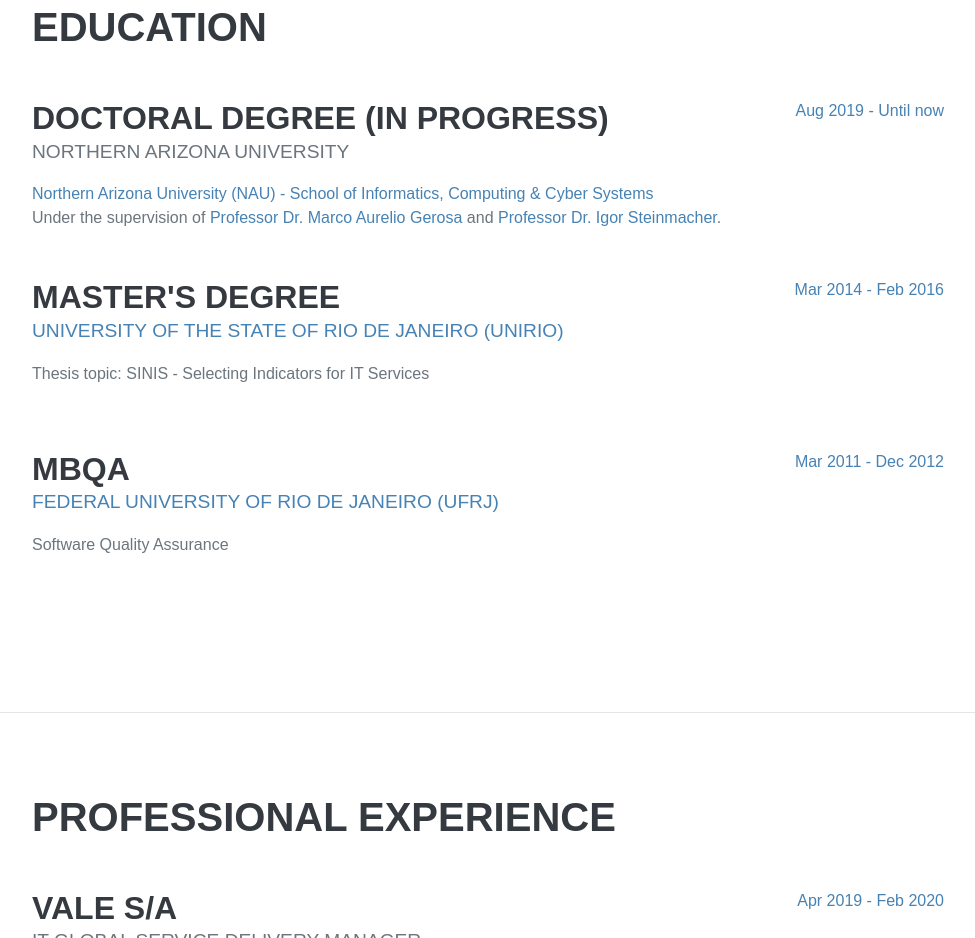
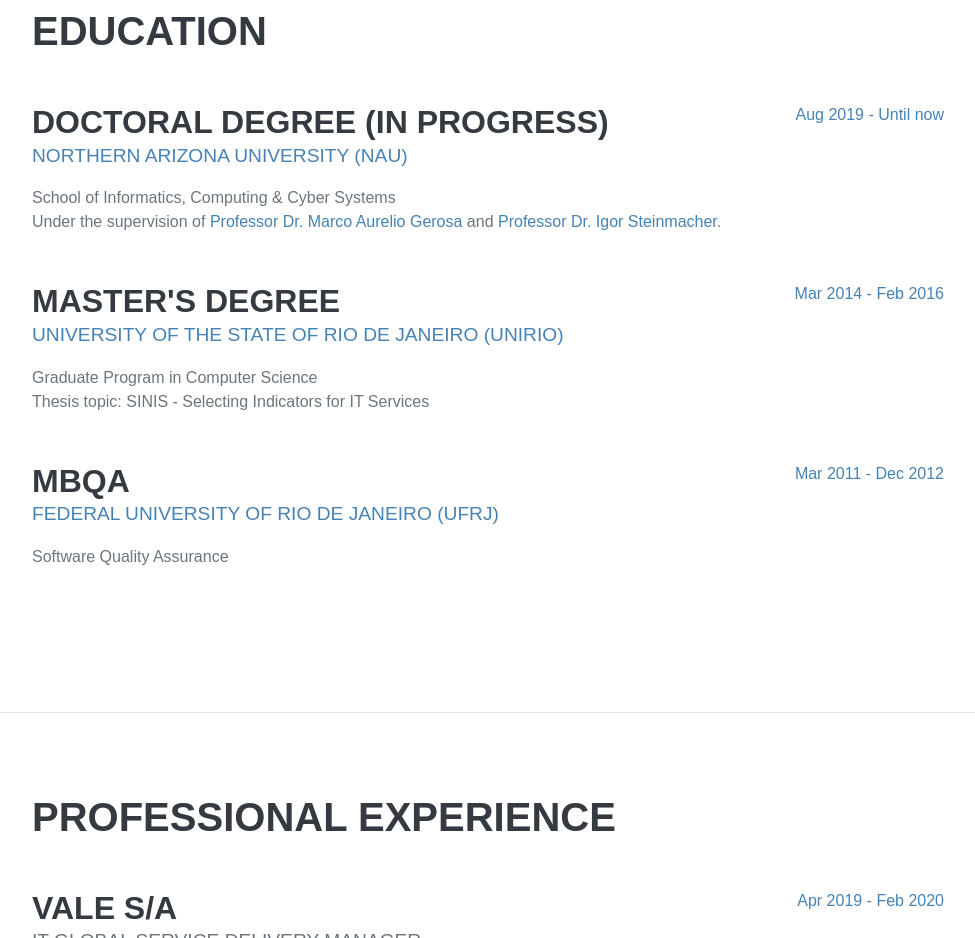
Before and after one commit to biancatrink/biancatrink.github.io, a plain HTML site: page index.html in a window 1280 px wide. Shown: the part 889-1827 px from the top of the page, without its empty margins (288-1263 px from the left). Drawn offline with nearby package versions, Linux system fonts and the light colour scheme; a web font is replaced by a local one.

Commit message:
update on education

```diff
--- a/index.html
+++ b/index.html
@@ -75,8 +75,9 @@
                     <div class="d-flex flex-column flex-md-row justify-content-between mb-5">
                         <div class="flex-grow-1">
                             <h3 class="mb-0">Doctoral Degree (In Progress)</h3>
-                            <div class="subheading mb-3">Northern Arizona University</div>
-                            <div><a target=_blank href="https://nau.edu/school-of-informatics-computing-and-cyber-systems/?utm_source=google%20maps&utm_medium=organic/"> Northern Arizona University (NAU) - School of Informatics, Computing & Cyber Systems<br></a>
+                            <div class="subheading mb-3"><a target=_blank href="https://nau.edu/school-of-informatics-computing-and-cyber-systems/?utm_source=google%20maps&utm_medium=organic/"> Northern Arizona University (NAU)</a></div>
+                            <div>School of Informatics, Computing & Cyber Systems</div>
+                            <div>
                                 Under the supervision of <a target=_blank href="https://www.ime.usp.br/~gerosa/">Professor Dr. Marco Aurelio Gerosa</a> and <a target=_blank href="https://igor.pro.br/">Professor Dr. Igor Steinmacher</a>.
                         </div>
                         </div>
@@ -86,7 +87,8 @@
                         <div class="flex-grow-1">
                             <h3 class="mb-0">Master's Degree</h3>
                             <div class="subheading mb-3"><a target=_blank href="https://ppgi.uniriotec.br/en/home-page/">University of the State of Rio de Janeiro (UNIRIO)</a></div>
-                            <p>Thesis topic: SINIS - Selecting Indicators for IT Services</p>
+                            <div>Graduate Program in Computer Science</div>
+                            <div>Thesis topic: SINIS - Selecting Indicators for IT Services</div>
                         </div>
                         <div class="flex-shrink-0"><span class="text-primary">Mar 2014 - Feb 2016</span></div>
                     </div>
@@ -94,7 +96,7 @@
                         <div class="flex-grow-1">
                             <h3 class="mb-0">MBQA</h3>
                             <div class="subheading mb-3"><a target=_blank href="http://poli.ufrj.br/especializacao_mbqa.php">Federal University of Rio de Janeiro (UFRJ)</a></div>
-                            <p>Software Quality Assurance</p>
+                            <div>Software Quality Assurance</div>
                         </div>
 
                         <div class="flex-shrink-0"><span class="text-primary">Mar 2011 - Dec 2012</span></div>
```
